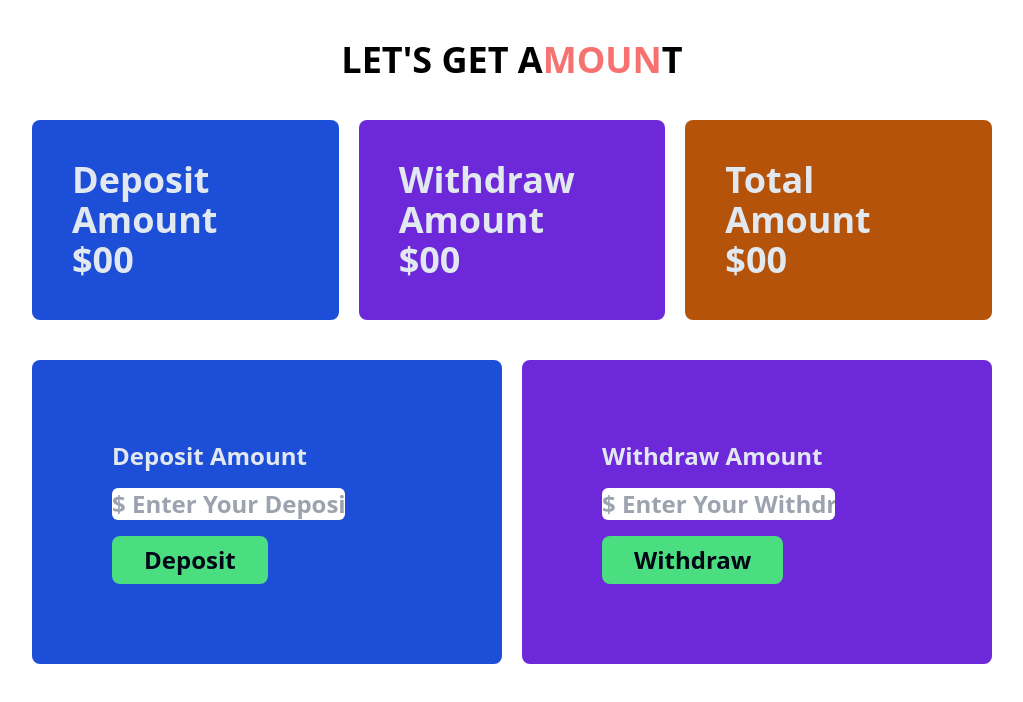
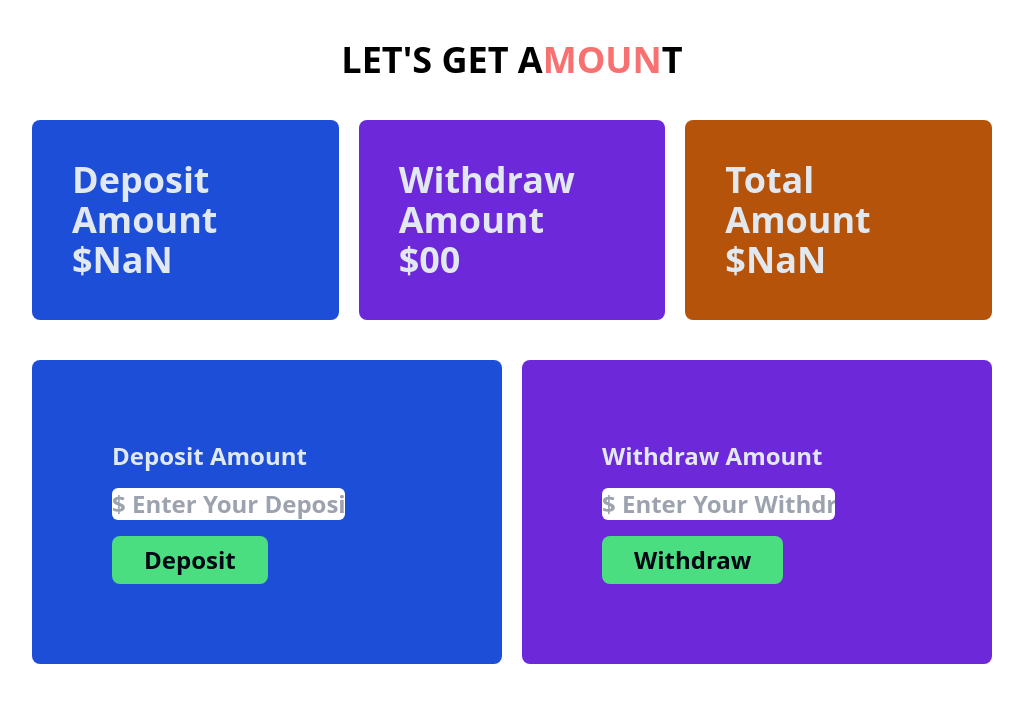
Before and after one commit to fazlera/calculation-amount-project, a plain HTML site: page amount.html in a window 1280 px wide. Both pictures are taken after a click on the button "Deposit". Shown: the whole page, without its empty margins (128-1151 px from the left). Drawn offline with nearby package versions, Linux system fonts and the light colour scheme.

Commit message:
deposit balance updated

```diff
--- a/amount.html
+++ b/amount.html
@@ -16,7 +16,7 @@
             <div class="grid grid-cols-3 gap-5 w-9/12 mt-10 mx-auto">
                 <div class="text-slate-200 text-4xl font-bold bg-blue-700 p-10 rounded-lg ">
                     <h2>Deposit Amount</h2>
-                    <h3>$00</h3>
+                    <h3>$<span id="deposit-amount">00</span></h3>
                 </div>
                 <div class="text-slate-200 text-4xl font-bold bg-violet-700 p-10 rounded-lg">
                     <h2>Withdraw Amount</h2>
@@ -24,7 +24,7 @@
                 </div>
                 <div class="text-slate-200 text-4xl font-bold bg-amber-700 p-10 rounded-lg">
                     <h2>Total Amount</h2>
-                    <h3>$00</h3>
+                    <h3>$<span id="total-amount">1200</span></h3>
                 </div>
             </div>
         </section>
@@ -33,9 +33,9 @@
             <div class="text-slate-200 text-2xl font-bold bg-blue-700 p-20 rounded-lg ">
                 <h2>Deposit Amount</h2>
 
-                <input class="w-9/12 block rounded-md mt-4 mb-4 font-bold" type="email" name="" id="user-email" placeholder="$ Enter Your Deposit Amount">
+                <input class="w-9/12 block rounded-md mt-4 mb-4 font-bold text-slate-950" type="email" name="" id="user-deposit" placeholder="$ Enter Your Deposit Amount">
 
-                <button id="login-btn" class="bg-green-400 text-slate-950 font-bold px-8 py-2 rounded-lg hover:text-white hover:bg-amber-800">Deposit</button>
+                <button id="deposit-btn" class="bg-green-400 text-slate-950 font-bold px-8 py-2 rounded-lg hover:text-white hover:bg-amber-800">Deposit</button>
             </div>
 
 
@@ -53,5 +53,7 @@
 
         </section>
     </main>
+
+    <script src="js/deposit.js"></script>
 </body>
 </html>
--- a/js/deposit.js
+++ b/js/deposit.js
@@ -0,0 +1,30 @@
+
+document.getElementById('deposit-btn').addEventListener('click',function(){
+
+    const  userDepositField = document.getElementById('user-deposit');
+    const userDepositValue = userDepositField.value;
+    const userDeposiAmount = parseFloat(userDepositValue)
+
+    const depositAmount = document.getElementById('deposit-amount');
+    const depositAmountValue = depositAmount.innerText;
+    const currentDepositAmount = parseFloat(depositAmountValue);
+
+    const depositAmountTotal = currentDepositAmount + userDeposiAmount;
+
+    depositAmount.innerText = depositAmountTotal;
+
+    const totalAmount = document.getElementById('total-amount');
+    const totalAmountValue = totalAmount.innerText;
+    const totalAmountBalance = parseFloat(totalAmountValue);
+
+    const totalCurretBalance = userDeposiAmount + totalAmountBalance;
+
+    totalAmount.innerText = totalCurretBalance;
+
+    userDepositField.value = '';
+
+
+
+
+
+})
```
